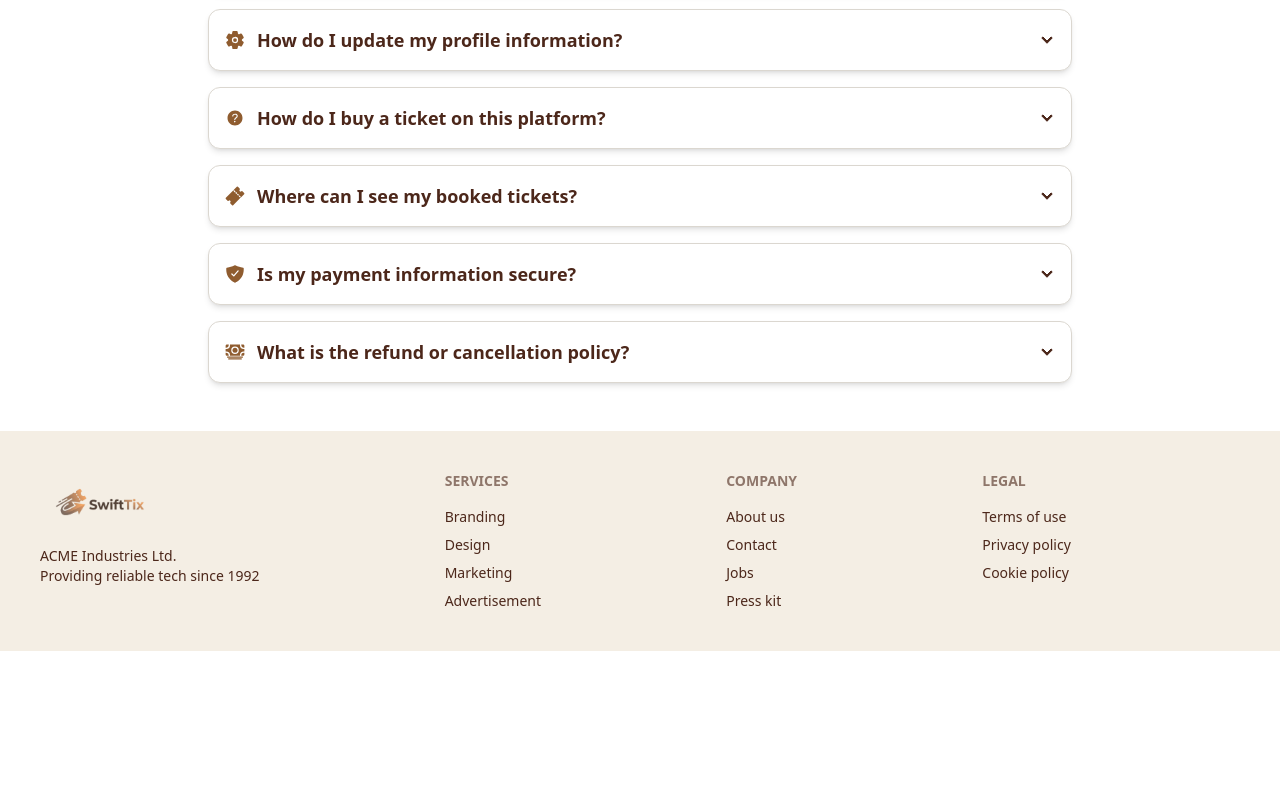
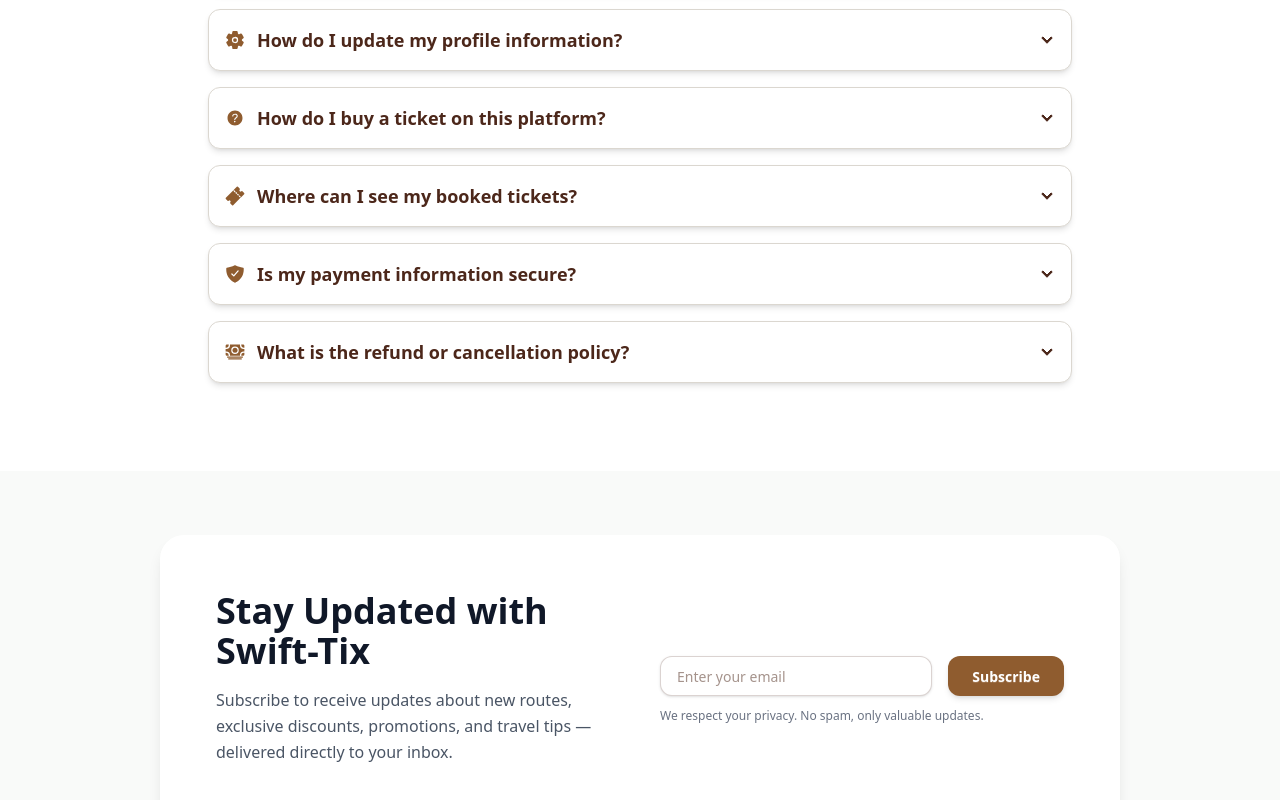
Before and after one commit to Adi-ops16/Swift-Tix-client, a React (Vite) app: page / in a window 1280 px wide. Shown: the part 2603-3403 px from the top of the page. Before the commit the page ends 3254 px from the top, so only its background shows below. Built offline with nearby package versions, Linux system fonts and the light colour scheme; no server answers.

Commit message:
added newsletter section on homepage

```diff
--- a/src/Pages/home/Home.jsx
+++ b/src/Pages/home/Home.jsx
@@ -6,6 +6,7 @@
 import HowItWorks from './HowItWorks/HowItWorks';
 import FAQ from './FAQ/FAQ';
 import About from './About/About';
+import NewsLetter from './newsletter/NewsLetter';
 
 const Home = () => {
 
@@ -19,6 +20,7 @@
             <HowItWorks></HowItWorks>
             <About></About>
             <FAQ></FAQ>
+            <NewsLetter></NewsLetter>
         </div>
 
     );
--- /dev/null
+++ b/src/Pages/home/newsletter/NewsLetter.jsx
@@ -0,0 +1,59 @@
+import React from "react";
+import SwiftAlert from "../../../utils/alerts/SwiftAlert";
+
+const NewsLetter = () => {
+    const handleSubscribe = (e) => {
+        e.preventDefault()
+        SwiftAlert({
+            title: "Subscribe done",
+            text: "Thank you for subscribing, you will get our updates from now on"
+        })
+    }
+    return (
+        <section className="py-16 my-10 bg-[#f9faf9]">
+            <div className="max-w-5xl mx-auto px-4 sm:px-6 lg:px-8">
+
+                <div
+                    className="bg-white rounded-3xl shadow-lg p-10 md:p-14 flex flex-col md:flex-row items-center gap-10"
+                    data-aos="fade-up"
+                    data-aos-duration="1000"
+                >
+                    <div className="md:w-1/2 text-center md:text-left">
+                        <h2 className="text-3xl md:text-4xl font-bold text-gray-900 mb-4">
+                            Stay Updated with Swift-Tix
+                        </h2>
+
+                        <p className="text-gray-600 mb-6 leading-relaxed">
+                            Subscribe to receive updates about new routes, exclusive discounts,
+                            promotions, and travel tips — delivered directly to your inbox.
+                        </p>
+                    </div>
+
+                    <div className="md:w-1/2 w-full">
+                        <form onSubmit={handleSubscribe} className="flex flex-col sm:flex-row gap-4">
+                            <input
+                                type="email"
+                                placeholder="Enter your email"
+                                className="input input-bordered w-full py-3 px-4 rounded-xl shadow-sm focus:outline-none focus:ring-2 focus:ring-primary"
+                                required
+                            />
+
+                            <button
+                                type="submit"
+                                className="btn bg-primary border-none text-white px-6 py-3 rounded-xl font-semibold hover:bg-primary/80 transition shadow-md"
+                            >
+                                Subscribe
+                            </button>
+                        </form>
+
+                        <p className="text-xs text-gray-500 mt-3 text-center sm:text-left">
+                            We respect your privacy. No spam, only valuable updates.
+                        </p>
+                    </div>
+                </div>
+            </div>
+        </section>
+    );
+};
+
+export default NewsLetter;
```
